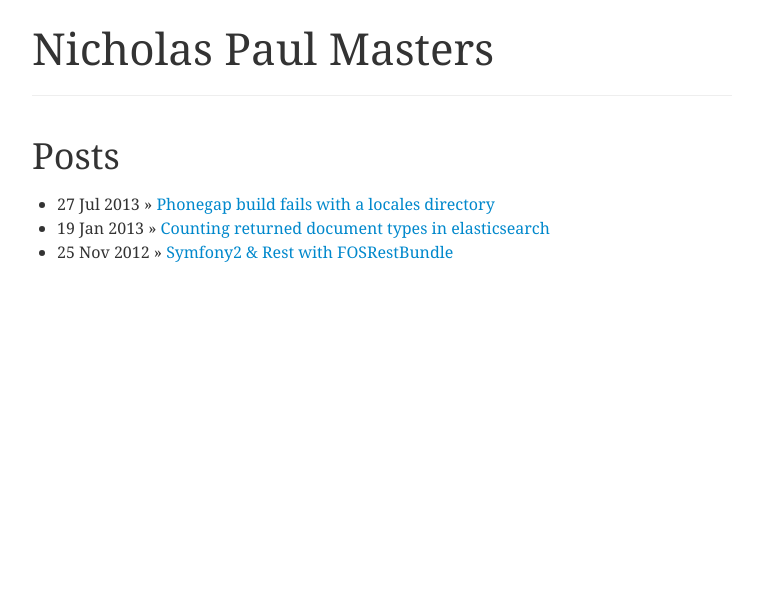
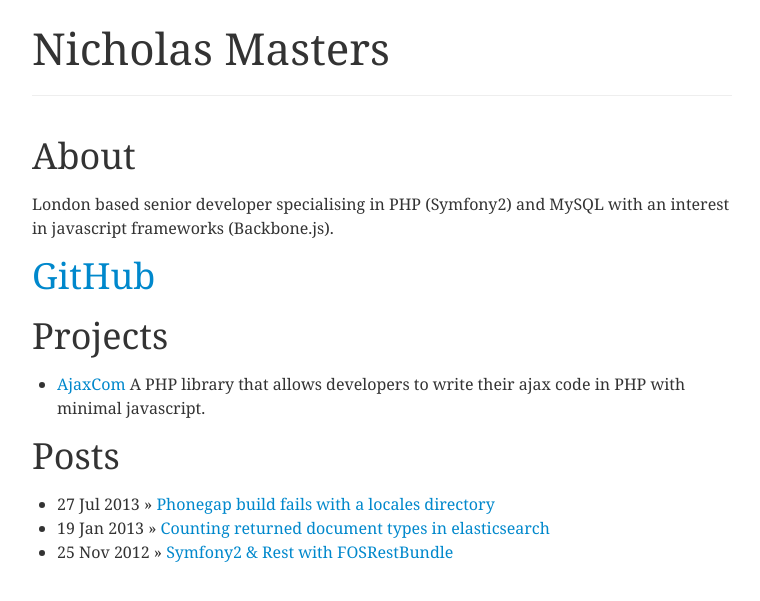
Before and after one commit to nmpolo/nmpolo.github.com, a Jekyll site: the page built from index.html, in a window 1280 px wide. Shown: the top 601 px of the page, without its empty margins (258-1018 px from the left). Built offline with Jekyll 4.4.1, drawn with Linux system fonts in a browser that asks for light colours.

Commit message:
Added about/projects

```diff
--- a/_layouts/default.html
+++ b/_layouts/default.html
@@ -2,13 +2,12 @@
 <html lang="en">
 <head>
     <meta charset="UTF-8" />
-    <title>{% if page.title %}{{ page.title }} - {% endif %}Nicholas Paul Masters</title>
-    <meta name="author" content="Nicholas Paul Masters" />
+    <title>{% if page.title %}{{ page.title }} - {% endif %}Nicholas Masters</title>
+    <meta name="author" content="Nicholas Masters" />
     <meta name="viewport" content="width=device-width, initial-scale=1.0" />
     <link href="/css/bootstrap.min.css" rel="stylesheet">
     <link href="/css/style.css" rel="stylesheet">
     <link href="/css/bootstrap-responsive.min.css" rel="stylesheet">
-    <!-- Le HTML5 shim, for IE6-8 support of HTML5 elements -->
     <!--[if lt IE 9]>
     <script src="http://html5shim.googlecode.com/svn/trunk/html5.js"></script>
     <![endif]-->
@@ -18,7 +17,7 @@
 <div class="container">
     <header class="page-header">
         <h1>
-            <a href="/">Nicholas Paul Masters</a>
+            <a href="/">Nicholas Masters</a>
         </h1>
     </header>
 
--- a/index.html
+++ b/index.html
@@ -1,6 +1,21 @@
 ---
 layout: default
 ---
+
+    <h2>About</h2>
+    <p>London based senior developer specialising in PHP (Symfony2) and MySQL
+    with an interest in javascript frameworks (Backbone.js).</p>
+
+    <h2><a href="https://github.com/nmpolo">GitHub</a></h2>
+
+    <h2>Projects</h2>
+    <ul>
+        <li>
+            <a href="https://github.com/advertize/AjaxCom"</a>AjaxCom</a>
+            A PHP library that allows developers to write their ajax code in PHP
+            with minimal javascript.
+        </li>
+    </ul>
 
     <h2>Posts</h2>
     <ul class="posts">
```
